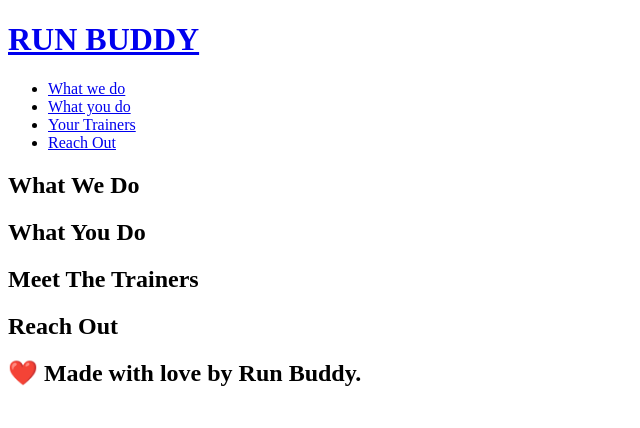
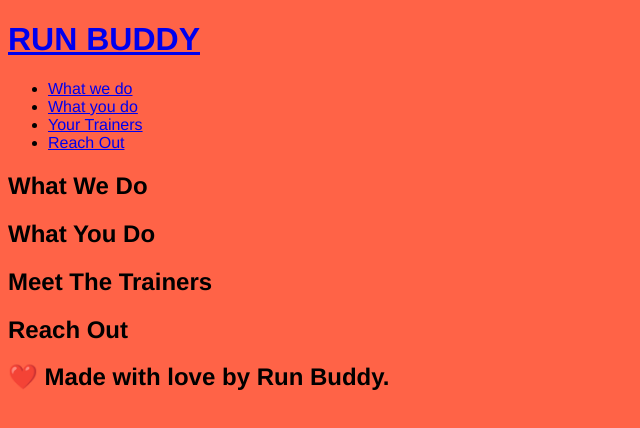
Before and after one commit to ZenakuShinigami/Run-buddy, a plain HTML site: page index.html in a window 1280 px wide. Shown: the whole page, without its empty margins (0-640 px from the left). Drawn offline with Linux system fonts and the light colour scheme; files whose address does not match are found by name.

Commit message:
added a new css file

```diff
--- /dev/null
+++ b/Users/Zenak@IwillPrevail/Desktop/run-buddy/assets/css/style.css
@@ -0,0 +1,4 @@
+body {
+  font-family: Helvetica, Arial, sans-serif;
+  background-color: tomato;
+}
--- a/index.html
+++ b/index.html
@@ -3,6 +3,7 @@
   <head>
     <meta chartset="UTF-8"/>
     <title>Run Buddy</title>
+    <link rel="stylesheet" href="/Users/Zenak@IwillPrevail/Desktop/run-buddy/assets/css/style.css" />
   </head>
   <body>
     <!-- navigation -->
```
Also changed, not shown: assets/css/style.css (added), style.css (added).
